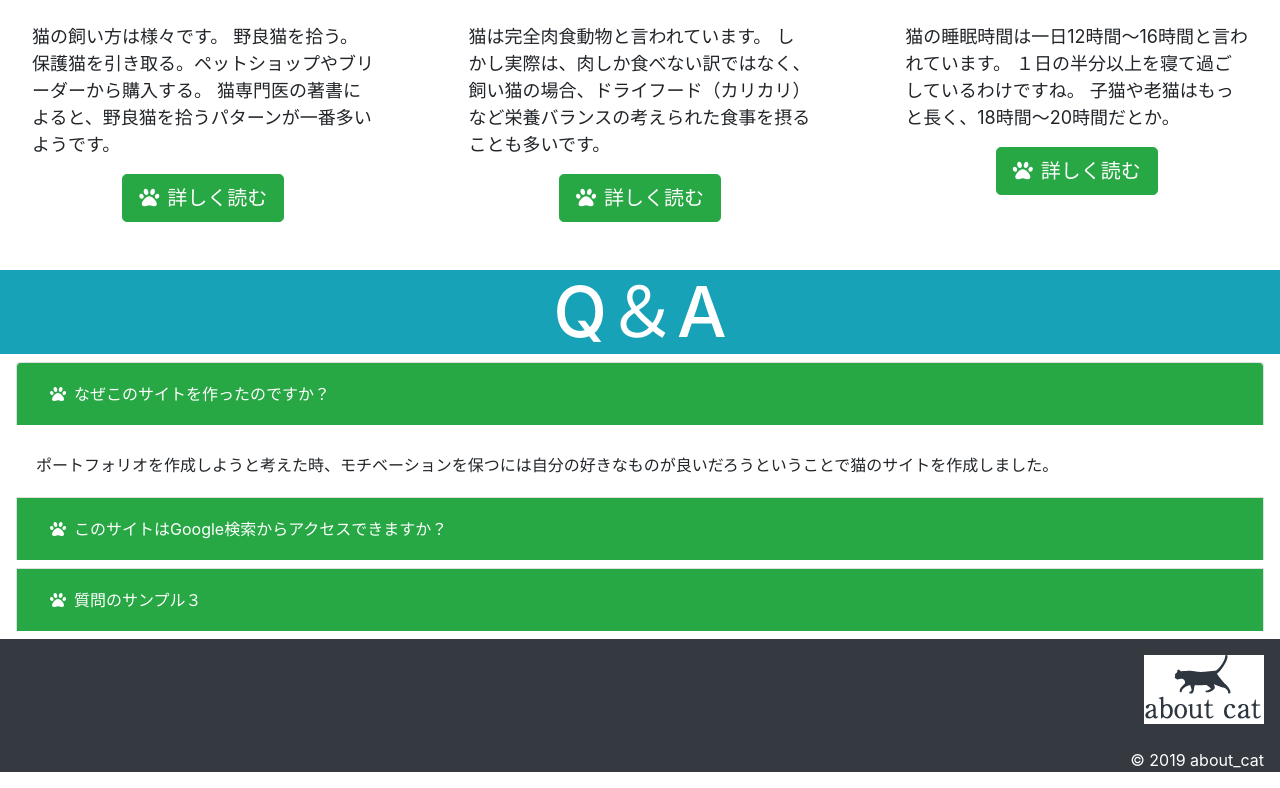
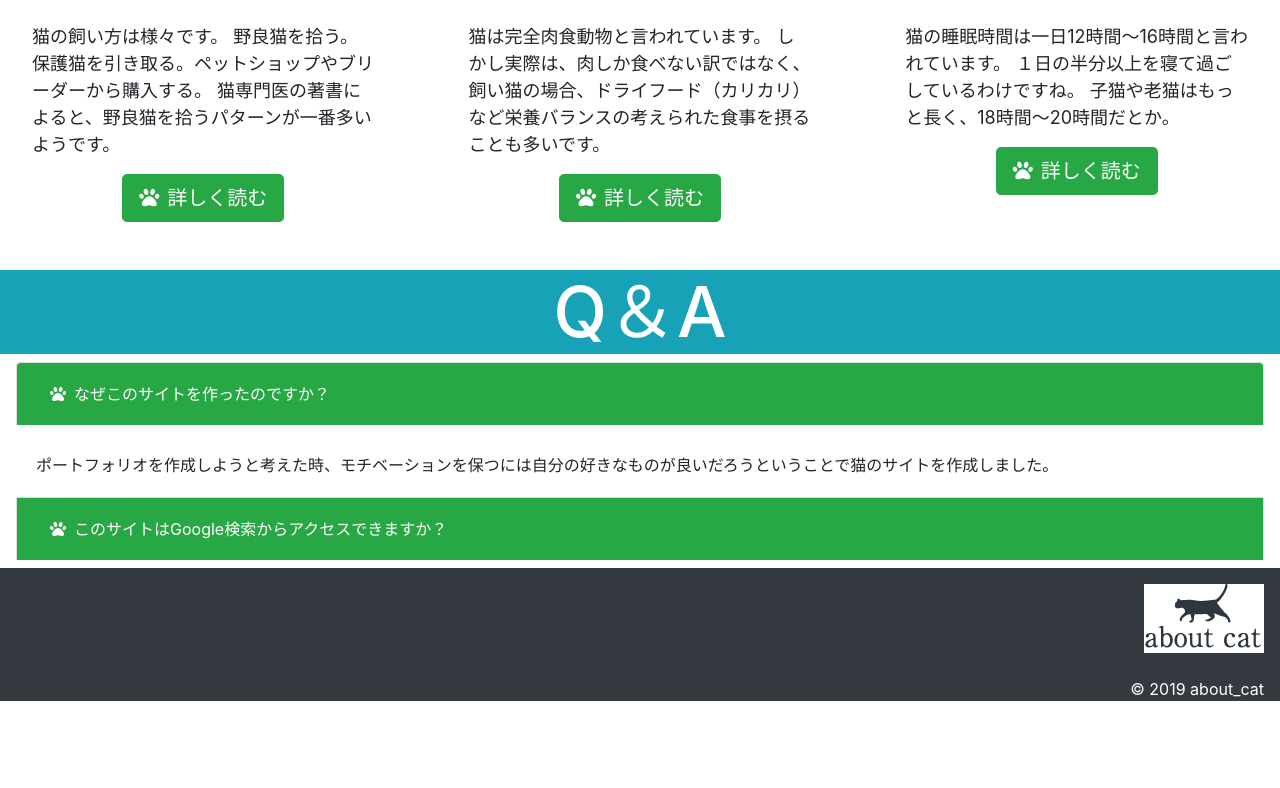
Before and after one commit to motomu01/about_cat, a plain HTML site: page index.html in a window 1280 px wide. Shown: the part 942-1730 px from the top of the page. After the commit the page ends 1659 px from the top, so only its background shows below. Drawn offline with nearby package versions, Linux system fonts and the light colour scheme.

Commit message:
不要な記述を削除

```diff
--- a/index.html
+++ b/index.html
@@ -238,23 +238,6 @@
       あくまでもポートフォリオですので、noindexに設定し、検索からは表示されないようにしています。
     </div>
   </div>
-  <!-- クエスチョン３ -->
-  <div class="card mb-2">
-    <div class="card-header bg-success" id="headingThree">
-      <h5 class="mb-0">
-        <button class="btn btn-link collapsed text-white" type="button" data-toggle="collapse" data-target="#collapseThree" aria-extended="false" aria-controls="collapseThree">
-          <span class="fa fa-paw mr-2"></span>質問のサンプル３
-        </button>
-      </h5>
-    </div>
-  </div>
-  <!-- アンサー３ -->
-  <div id="collapseThree" class="collapse" aria-labelledby="headingThree" data-parent="#accordion">
-    <div class="card-body">
-      質問のサンプル３。ここに答えを記載。
-    </div>
-  </div>
-
 </div>
 
 <!-- フッター -->
```
